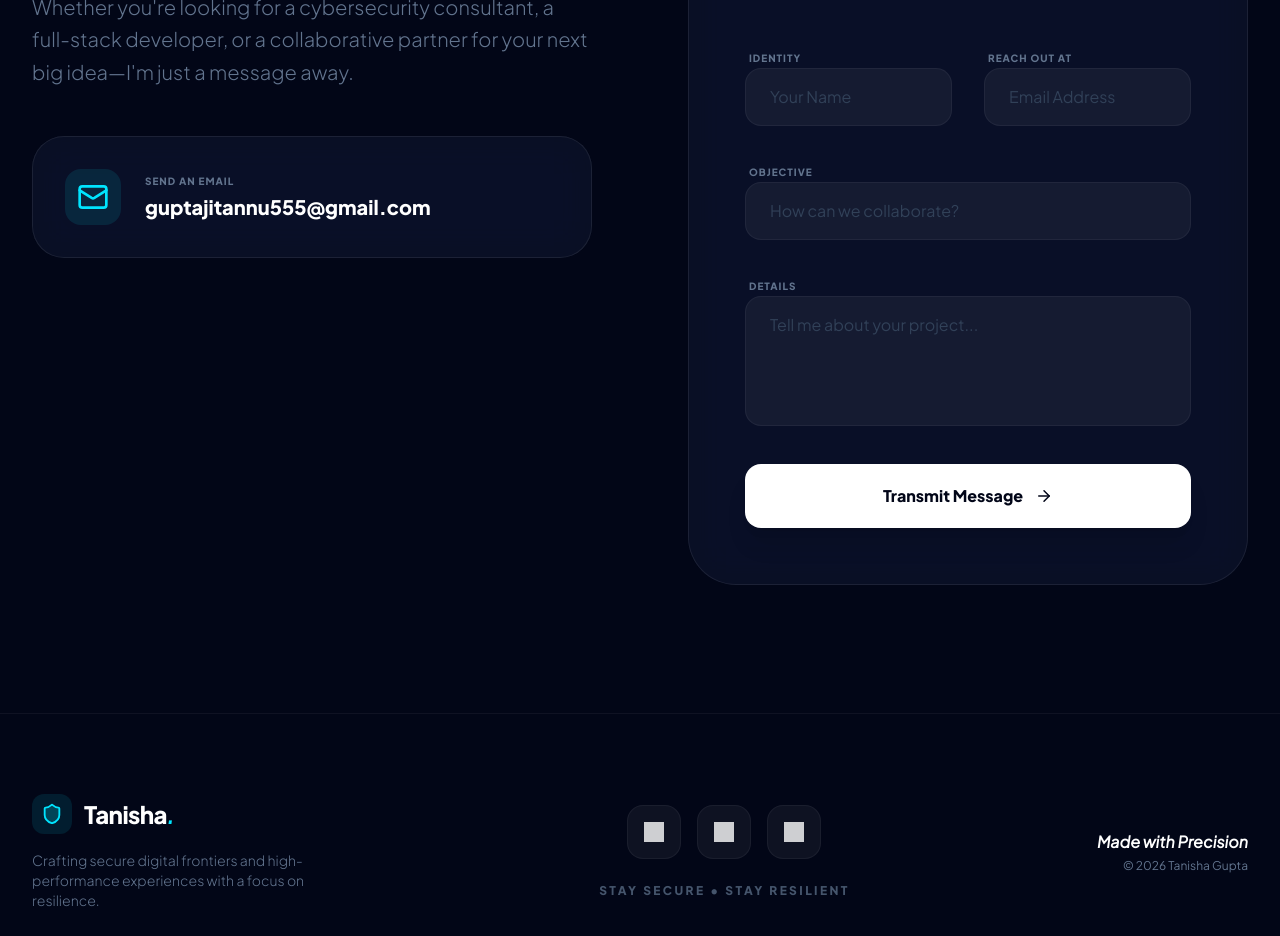
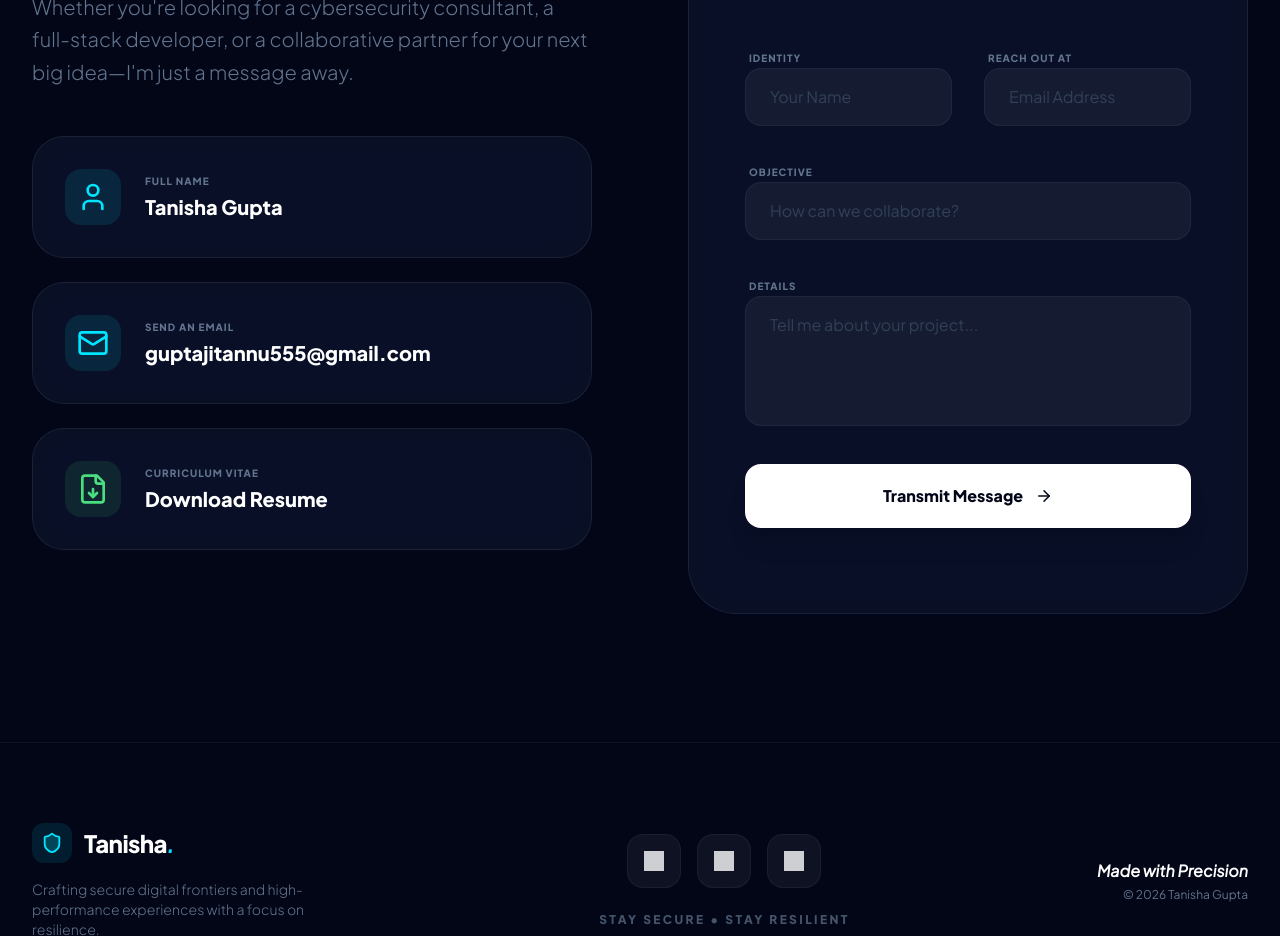
Before and after one commit to Tanisha-2005/Portfolio, a React (Vite) app: page / in a window 1280 px wide. Shown: the part 8420-9356 px from the top of the page. Built offline with nearby package versions, Linux system fonts and the light colour scheme; grey boxes are pictures that could not be loaded.

Commit message:
feat: add Full Name and Resume download to contact section

```diff
--- a/src/components/Contact.jsx
+++ b/src/components/Contact.jsx
@@ -1,6 +1,6 @@
 import React, { useState } from 'react';
 import { motion } from 'framer-motion';
-import { Mail, Send, GraduationCap, ArrowRight, CheckCircle2 } from 'lucide-react';
+import { Mail, Send, GraduationCap, ArrowRight, CheckCircle2, User, FileDown } from 'lucide-react';
 import { DATA } from '../data';
 
 const Contact = () => {
@@ -47,6 +47,16 @@ const Contact = () => {
             </p>
 
             <div className="space-y-6 mb-16">
+              <div className="flex items-center gap-6 p-8 premium-blur border-white/5 rounded-[2rem] group">
+                <div className="w-14 h-14 rounded-2xl bg-primary/10 flex items-center justify-center text-primary">
+                  <User size={32} />
+                </div>
+                <div>
+                  <p className="text-[10px] font-black uppercase text-slate-500 tracking-widest mb-1">Full Name</p>
+                  <p className="text-xl font-bold text-white">{DATA.personal.name}</p>
+                </div>
+              </div>
+
               <a href={`mailto:${DATA.personal.email}`} className="flex items-center gap-6 p-8 premium-blur border-white/5 hover:border-primary/30 transition-all rounded-[2rem] group">
                 <div className="w-14 h-14 rounded-2xl bg-primary/10 flex items-center justify-center text-primary group-hover:scale-110 transition-transform">
                   <Mail size={32} />
@@ -57,7 +67,15 @@ const Contact = () => {
                 </div>
               </a>
 
-
+              <a href={DATA.personal.resume} download className="flex items-center gap-6 p-8 premium-blur border-white/5 hover:border-secondary/30 transition-all rounded-[2rem] group">
+                <div className="w-14 h-14 rounded-2xl bg-secondary/10 flex items-center justify-center text-secondary group-hover:scale-110 transition-transform">
+                  <FileDown size={32} />
+                </div>
+                <div>
+                  <p className="text-[10px] font-black uppercase text-slate-500 tracking-widest mb-1">Curriculum Vitae</p>
+                  <p className="text-xl font-bold text-white group-hover:text-secondary transition-colors">Download Resume</p>
+                </div>
+              </a>
             </div>
 
 
--- a/src/data.js
+++ b/src/data.js
@@ -7,6 +7,7 @@ export const DATA = {
     github: "https://github.com/Tanisha-2005",
     linkedin: "https://linkedin.com/in/tanisha-gupta-81b004292",
     tryhackme: "https://tryhackme.com/p/Tanishagupta",
+    resume: "#", // Add your resume link here
     summary: "I am a BCA Graduate and a dedicated VAPT Analyst with a parallel expertise in Frontend Development. My professional goal is to build secure, user-centric digital experiences where security is integrated into the design from the start. With extensive internship experience in the VAPT domain and a strong foundation in modern web technologies, I bridge the gap between aesthetic frontend execution and impenetrable security. I also possess foundational knowledge of backend systems, allowing me to understand and secure the entire application stack."
   },
   internships: [
```
Also changed, not shown: 1 other file (tests, documents, lock files or other folders).
